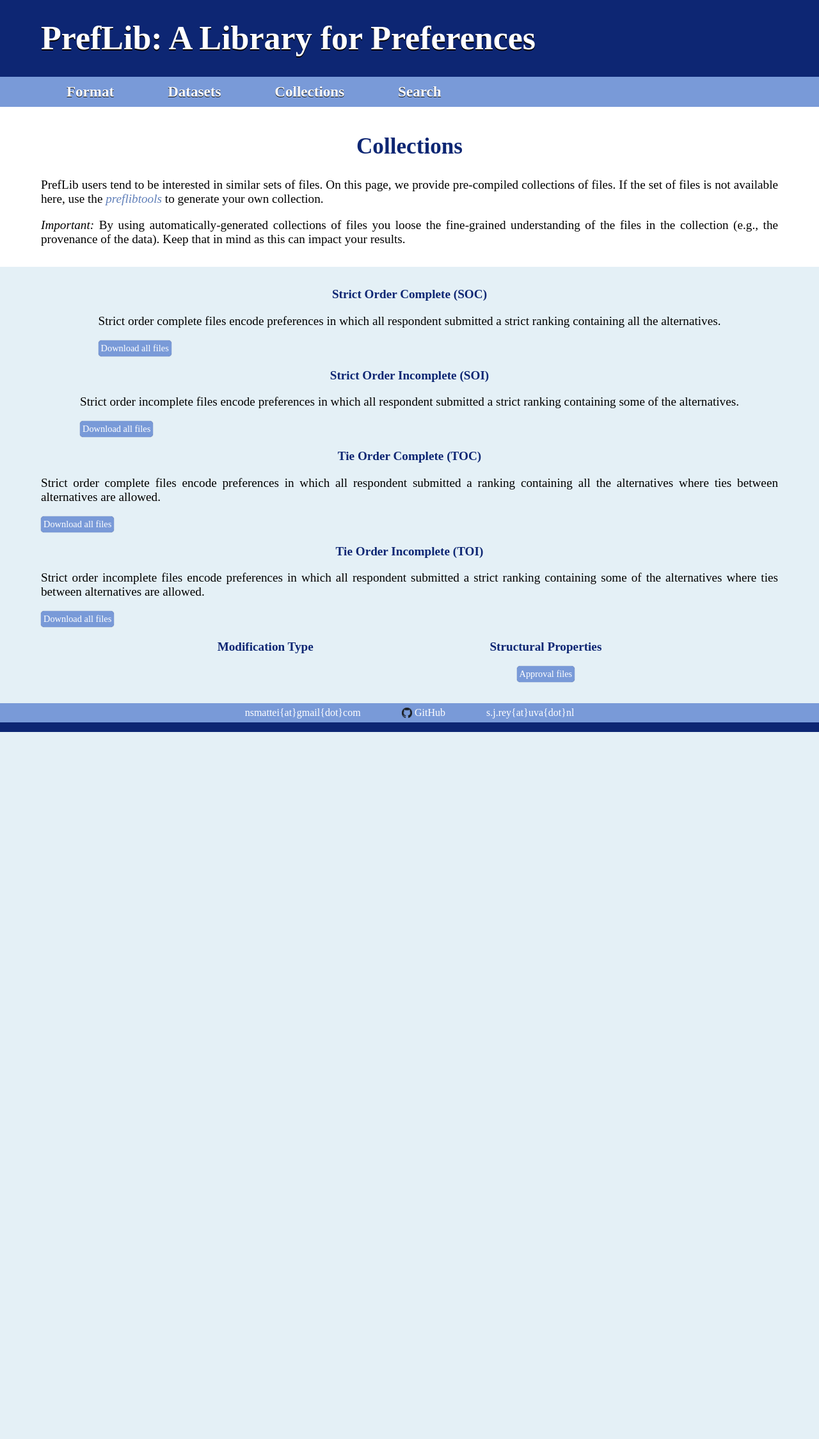
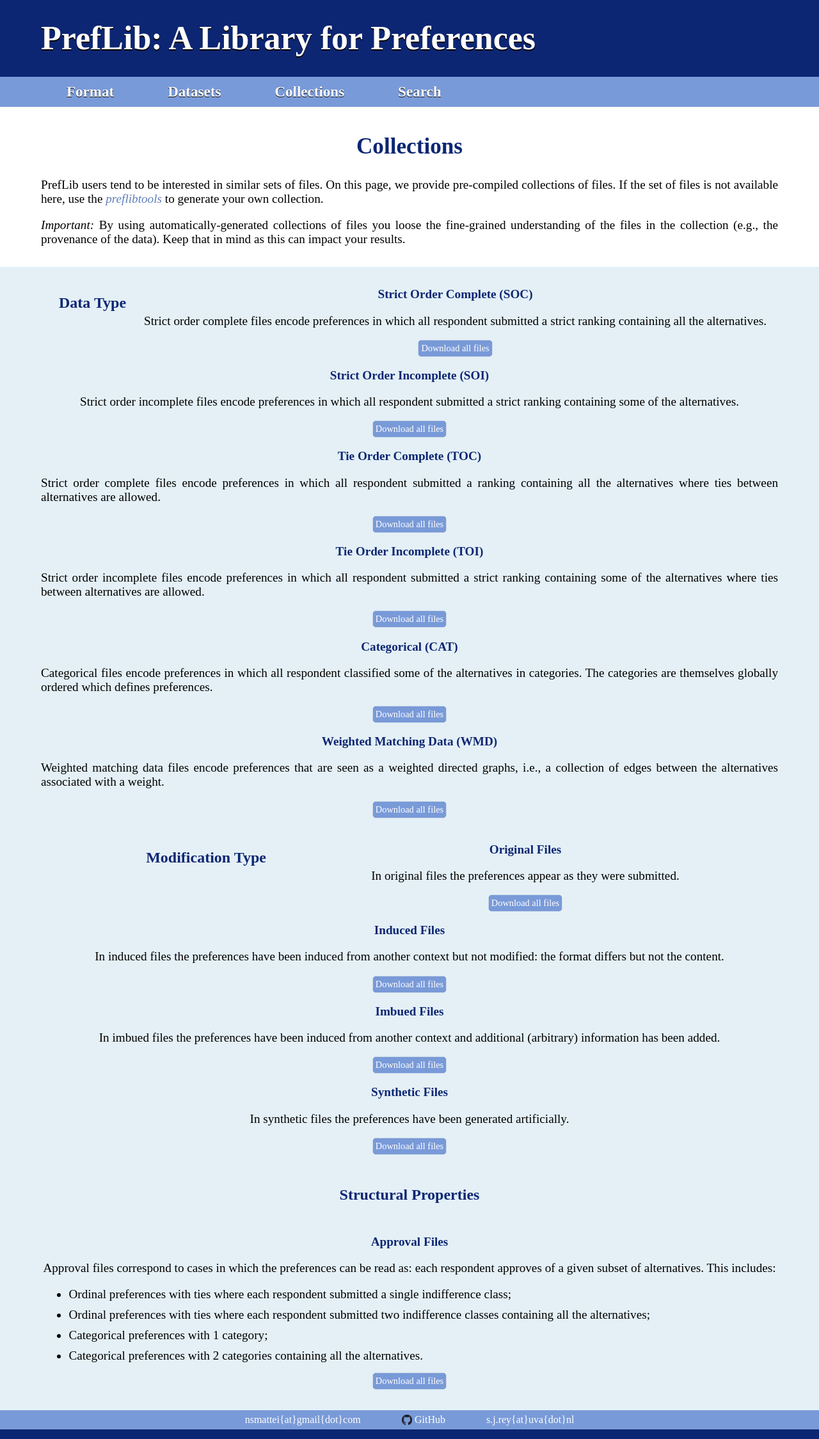
Before and after one commit to PrefLib/PrefLib-Jekyll, a Jekyll site: the page built from preflib/collections.html, in a window 1280 px wide. Shown: the whole page at 64% size. Built offline with Jekyll 4.4.1, drawn with Linux system fonts in a browser that asks for light colours; before the commit the page ends 1144 px from its top, so only the background shows below that.

Commit message:
Collections++

```diff
--- a/preflib/_config.yml
+++ b/preflib/_config.yml
@@ -26,7 +26,7 @@ description: >
   recommender systems, data mining, machine learning, combinatorial optimization, to name just a few.
 
 baseurl: "" # the subpath of your site, e.g. /blog
-url: "" # the base hostname & protocol for your site, e.g. http://example.com
+url: "https://preflib.org" # the base hostname & protocol for your site, e.g. http://example.com
 github_url: "https://github.com/PrefLib/PrefLib-Jekyll"
 
 
--- a/preflib/assets/css/style.css
+++ b/preflib/assets/css/style.css
@@ -1244,8 +1244,7 @@ Collection page
 	text-align: center;
 }
 
-.collection-buttons-wrap {
+.collection-button {
 	display: flex;
-	gap: 10px;
 	justify-content: center;
 }
--- a/preflib/collections.html
+++ b/preflib/collections.html
@@ -24,6 +24,7 @@ sitemap:
 
 <section>
     <div class="collections-wrap">
+        <h2>Data Type</h2>
         <div class="collection-wrap">
             <h3>Strict Order Complete (SOC)</h3>
             <p>Strict order complete files encode preferences in which all respondent submitted a strict ranking containing all the alternatives.</p>
@@ -53,29 +54,73 @@ sitemap:
                 <a href="https://github.com/PrefLib/PrefLib-Data/releases/download/v1.0/type_toi.zip" class="download-button">Download all files</a>
             </div>
         </div>
+        <div class="collection-wrap">
+            <h3>Categorical (CAT)</h3>
+            <p>Categorical files encode preferences in which all respondent classified some of the alternatives in categories. The categories are themselves globally ordered which defines preferences.</p>
+            <div class="collection-button button-wrapper">
+                <a href="https://github.com/PrefLib/PrefLib-Data/releases/download/v1.0/type_toi.zip" class="download-button">Download all files</a>
+            </div>
+        </div>
+        <div class="collection-wrap">
+            <h3>Weighted Matching Data (WMD)</h3>
+            <p>Weighted matching data files encode preferences that are seen as a weighted directed graphs, i.e., a collection of edges between the alternatives associated with a weight.</p>
+            <div class="collection-button button-wrapper">
+                <a href="https://github.com/PrefLib/PrefLib-Data/releases/download/v1.0/type_toi.zip" class="download-button">Download all files</a>
+            </div>
+        </div>
+    </div>
+
+    <div class="collections-wrap">
+        <h2>Modification Type</h2>
 
         <div class="collection-wrap">
-            <h3>Modification Type</h3>
-            {% assign all_modification_types = site.data.datafiles | map: "modification_type" | uniq | sort %}
-            <div class="collection-buttons-wrap">
-                {% for type in all_modification_types %}
-                    <div class="collection-button button-wrapper">
-                        <a href="https://github.com/PrefLib/PrefLib-Data/releases/download/v1.0/modif_{{ type }}.zip" class="download-button">{{ type | title_case }} files</a>
-                    </div>
-                {% endfor %}
+            <h3>Original Files</h3>
+            <p>In original files the preferences appear as they were submitted.</p>
+            <div class="collection-button button-wrapper">
+                <a href="https://github.com/PrefLib/PrefLib-Data/releases/download/v1.0/modif_original.zip" class="download-button">Download all files</a>
             </div>
         </div>
+        <div class="collection-wrap">
+            <h3>Induced Files</h3>
+            <p>In induced files the preferences have been induced from another context but not modified: the format differs but not the content.</p>
+            <div class="collection-button button-wrapper">
+                <a href="https://github.com/PrefLib/PrefLib-Data/releases/download/v1.0/modif_induced.zip" class="download-button">Download all files</a>
+            </div>
+        </div>
+        <div class="collection-wrap">
+            <h3>Imbued Files</h3>
+            <p>In imbued files the preferences have been induced from another context and additional (arbitrary) information has been added.</p>
+            <div class="collection-button button-wrapper">
+                <a href="https://github.com/PrefLib/PrefLib-Data/releases/download/v1.0/modif_imbued.zip" class="download-button">Download all files</a>
+            </div>
+        </div>
+        <div class="collection-wrap">
+            <h3>Synthetic Files</h3>
+            <p>In synthetic files the preferences have been generated artificially.</p>
+            <div class="collection-button button-wrapper">
+                <a href="https://github.com/PrefLib/PrefLib-Data/releases/download/v1.0/modif_synthetic.zip" class="download-button">Download all files</a>
+            </div>
+        </div>
+    </div>
+
+    <div class="collections-wrap">
+        <h2>Structural Properties</h2>
+
 
         <div class="collection-wrap">
-            <h3>Structural Properties</h3>
-
-            <div class="collection-buttons-wrap">
-                <div class="collection-button button-wrapper">
-                    <a href="https://github.com/PrefLib/PrefLib-Data/releases/download/v1.0/prop_isApproval.zip" class="download-button">Approval files</a>
-                </div>
-<!--                <div class="collection-button">-->
-<!--                    <a href="https://github.com/PrefLib/PrefLib-Data/releases/download/v1.0/approval.zip" class="download-button">Single-Peaked files</a>-->
-<!--                </div>-->
+            <h3>Approval Files</h3>
+            <p>
+                Approval files correspond to cases in which the preferences can be read as: each respondent approves of
+                a given subset of alternatives. This includes:
+            </p>
+            <ul>
+                <li>Ordinal preferences with ties where each respondent submitted a single indifference class;</li>
+                <li>Ordinal preferences with ties where each respondent submitted two indifference classes containing all the alternatives;</li>
+                <li>Categorical preferences with 1 category;</li>
+                <li>Categorical preferences with 2 categories containing all the alternatives.</li>
+            </ul>
+            <div class="collection-button button-wrapper">
+                <a href="https://github.com/PrefLib/PrefLib-Data/releases/download/v1.0/prop_isApproval.zip" class="download-button">Download all files</a>
             </div>
         </div>
     </div>
```
